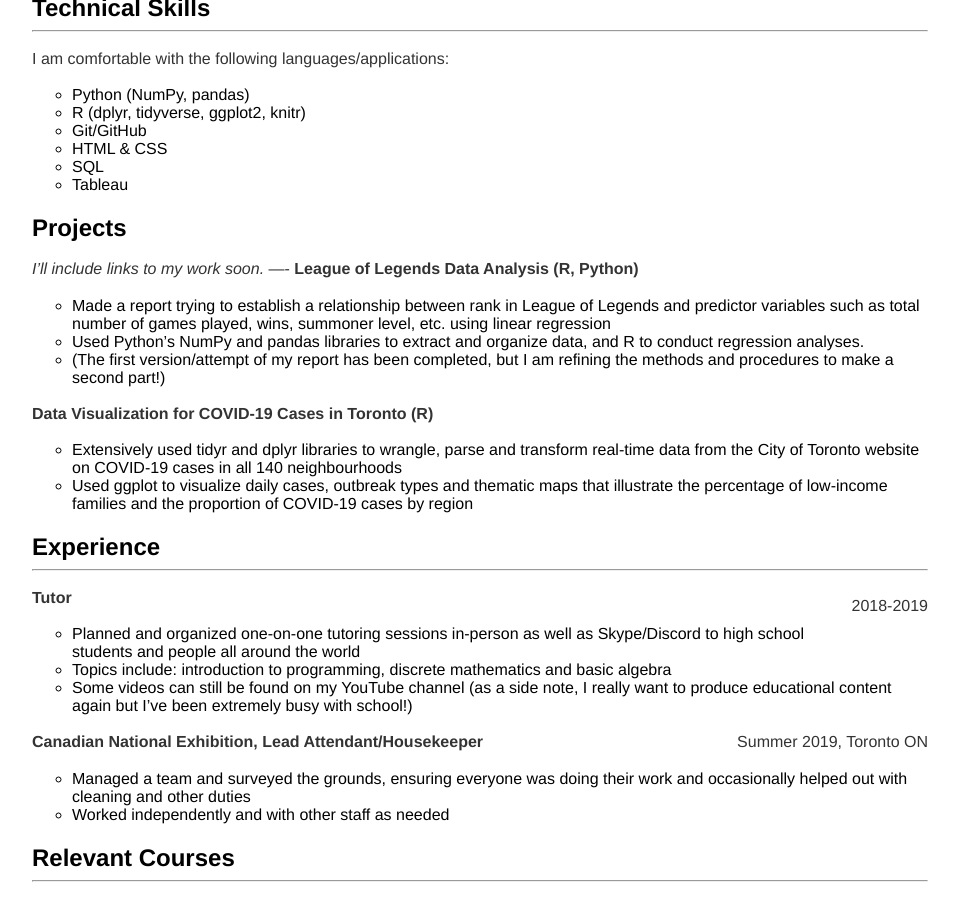
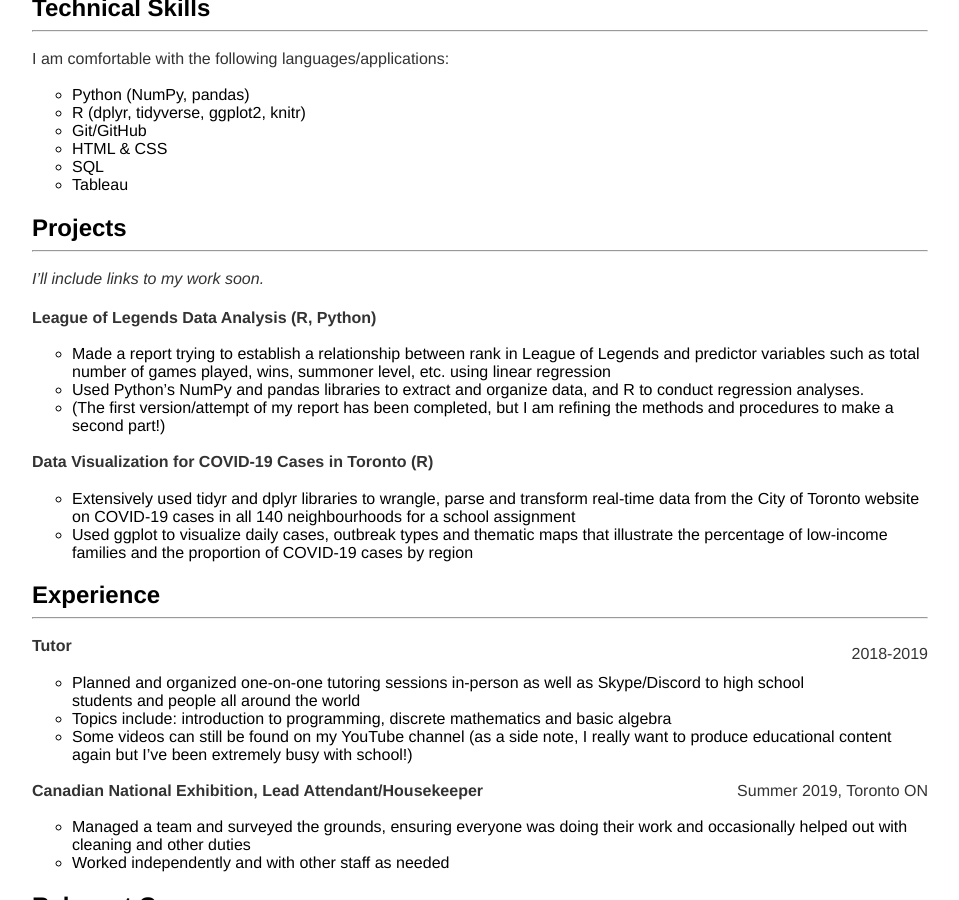
Before and after one commit to TheGort/thegort.github.io, a Jekyll site: the page built from cv.md, in a window 1280 px wide and 900 px high, scrolled down 464 px. Shown: the whole window, without its empty margins (160-1119 px from the left). Built offline with Jekyll 4.4.1, drawn with Linux system fonts in a browser that asks for light colours.

Commit message:
Updated cv

```diff
--- a/cv.md
+++ b/cv.md
@@ -26,15 +26,16 @@ I am comfortable with the following languages/applications:
 * Tableau
 
 ## Projects
+----
 _I'll include links to my work soon._
-----
+
 **League of Legends Data Analysis (R, Python)**
 * Made a report trying to establish a relationship between rank in League of Legends and predictor variables such as total number of games played, wins, summoner level, etc. using linear regression
 * Used Python's NumPy and pandas libraries to extract and organize data, and R to conduct regression analyses.
 * (The first version/attempt of my report has been completed, but I am refining the methods and procedures to make a second part!)
 
 **Data Visualization for COVID-19 Cases in Toronto (R)**
-* Extensively used tidyr and dplyr libraries to wrangle, parse and transform real-time data from the City of Toronto website on COVID-19 cases in all 140 neighbourhoods
+* Extensively used tidyr and dplyr libraries to wrangle, parse and transform real-time data from the City of Toronto website on COVID-19 cases in all 140 neighbourhoods for a school assignment
 * Used ggplot to visualize daily cases, outbreak types and thematic maps that illustrate the percentage of low-income families and the proportion of COVID-19 cases by region
 
 ## Experience
```
